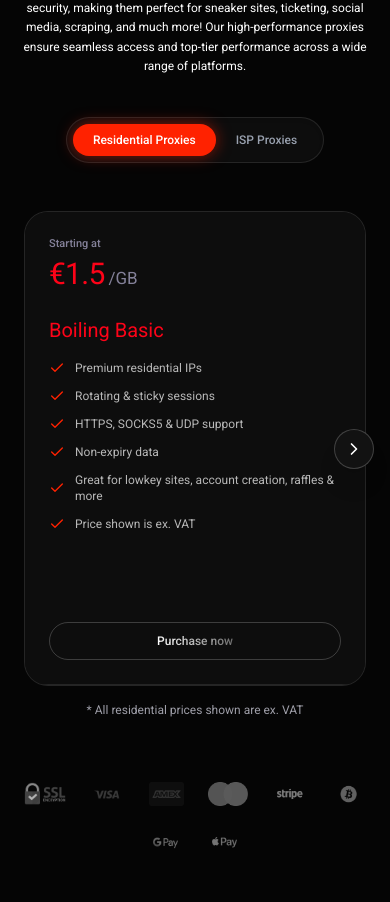
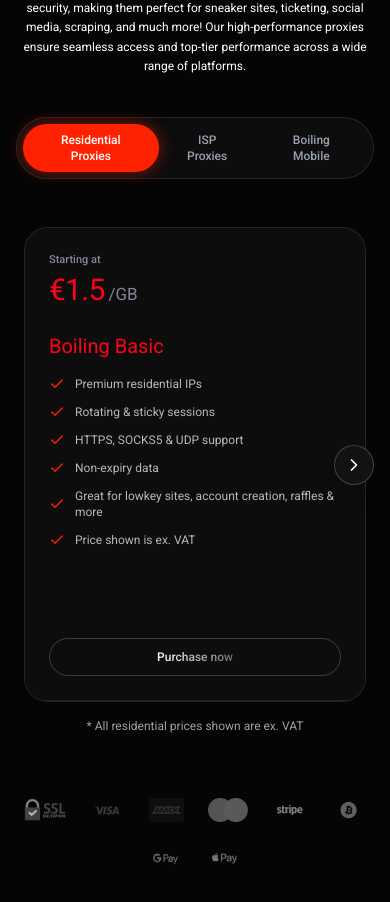
Before and after one commit to TharushaK01/boilingproxies, a Next.js app: page / in a window 390 px wide. Shown: the part 3680-4582 px from the top of the page. Built offline with nearby package versions, Linux system fonts and the light colour scheme.

Commit message:
updated the price cards - boiling mobile

```diff
--- a/components/home/HomePage.tsx
+++ b/components/home/HomePage.tsx
@@ -74,6 +74,15 @@ const pricingPlans = {
     },
   ],
   isp: [
+    {
+      price: "£15.00",
+      unit: "/Mo",
+      name: "ISP Starter",
+      description: "Static ISP proxies with high authority.",
+      features: ["Static Residential IP", "1 Gbps speed", "24/7 Support"],
+    },
+  ],
+  mobile: [
     {
       price: "£15.00",
       unit: "/Mo",
@@ -287,6 +296,23 @@ const ispPlans: Plan[] = [
     ],
   },
 ];
+const mobilePlans: Plan[] = [
+  {
+    id: "mobile",
+    price: "€4.13",
+    unit: "/GB",
+    title: "Boiling Mobile",
+    description:
+      "",
+    features: [
+      "Real 4G/5G Mobile IP addresses",
+      "Fast and reliable connections",
+      "Ideal for automation and scraping",
+      "Perfect for account management",
+      "Access mobile-restricted content",
+    ],
+  },
+];
 
 interface Review {
   id: string;
@@ -414,14 +440,14 @@ const faqData: FAQItem[] = [
 export default function HomePage() {
   const [mobileMenuOpen, setMobileMenuOpen] = useState(false);
   const [pricingTab, setPricingTab] = useState<
-    "residential" | "isp"
+    "residential" | "isp" | "mobile"
   >("residential");
   const [openFaq, setOpenFaq] = useState<number | null>(null);
   const duplicatedLogos = [...brandLogos, ...brandLogos];
   const imageSrc = "/dashboard-preview.svg";
 
   const [activeTab, setActiveTab] = useState<
-    "residential" | "isp"
+    "residential" | "isp" | "mobile"
   >("residential");
 
   const scrollContainerRef = useRef<HTMLDivElement>(null);
@@ -459,6 +485,8 @@ export default function HomePage() {
         return residentialPlans;
       case "isp":
         return ispPlans;
+      case "mobile":
+        return mobilePlans;
       default:
         return residentialPlans;
     }
@@ -874,6 +902,15 @@ export default function HomePage() {
               >
                 ISP Proxies
               </button>
+              <button
+                onClick={() => setActiveTab("mobile")}
+                className={`px-5 sm:px-6 py-2 sm:py-2.5 rounded-full text-xs sm:text-sm font-medium transition-all duration-300 ${activeTab === "mobile"
+                  ? "bg-[#ff2200] text-white shadow-[0_0_15px_rgba(255,34,0,0.5)]"
+                  : "text-gray-400 hover:text-white"
+                  }`}
+              >
+                Boiling Mobile
+              </button>
             </div>
           </div>
 
@@ -996,7 +1033,11 @@ export default function HomePage() {
             </div>
           </div>
         </ScrollReveal>
-        <p className="text-xs text-zinc-400 mt-4 text-center w-full">* All residential prices shown are ex. VAT</p>
+        {activeTab === "residential" && (
+          <p className="text-xs text-zinc-400 mt-4 text-center w-full">
+            * All residential prices shown are ex. VAT
+          </p>
+        )}
         <ScrollReveal yOffset={40} delay={0.6}>
           {/* Payment Provider Badges Footer */}
           <div className="mt-16 sm:mt-20 flex flex-wrap items-center justify-center gap-6 sm:gap-8 opacity-70 hover:opacity-100 transition-opacity duration-300">
```
